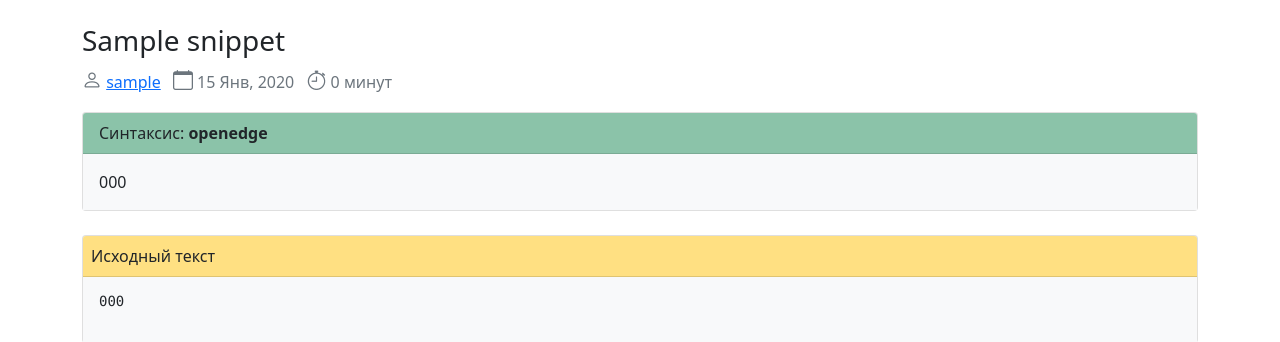
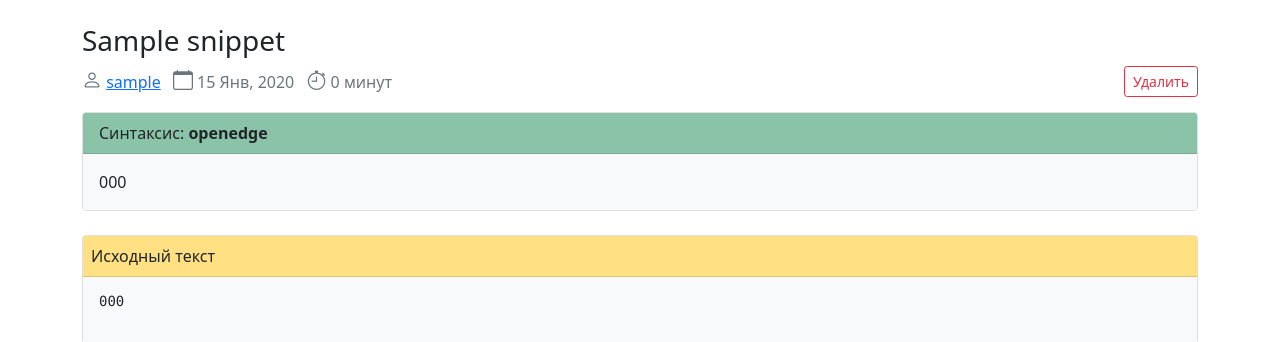
Before and after one commit to pyrexdraum/textee, a Django app: template src/textee/templates/textee/detail.html in a window 1280 px wide. Shown: the part 59-401 px from the top of the page. Run offline with Django 3.2, Linux system fonts and the light colour scheme; tables that the repository leaves empty hold one stand-in row (values such as "Sample post"); the template is opened without the code that fills it: values that come from a table or form of the project are taken from there, most other values are stand-ins (such as "Sample title", 1, 10 or a date in 2020); some libraries are stand-ins or nearby versions.

Commit message:
Add the delete snippet button to the detail template

```diff
--- a/src/textee/templates/textee/detail.html
+++ b/src/textee/templates/textee/detail.html
@@ -12,6 +12,8 @@
 {% block content %}
   <h1 class="fs-3 text-break">{{ snippet.title }}</h1>
 
+  <div class="row">
+    <div class="col">
       <p class="text-muted">
         {% if snippet.owner %}
           <span class="me-2" title="Автор текста">
@@ -31,6 +33,14 @@
           {% endif %}
         </span>
       </p>
+    </div>
+    <div class="col-auto">
+      <form action="{% url 'snippet_delete' snippet.url %}" method="post">
+        {% csrf_token %}
+        <button type="submit" class="btn btn-outline-danger btn-sm">Удалить</button>
+      </form>
+    </div>
+  </div>
 
   {% if highlighted_code %}
     <div class="card mb-4">
```
Lines whose indentation alone changed are shown as unchanged.
